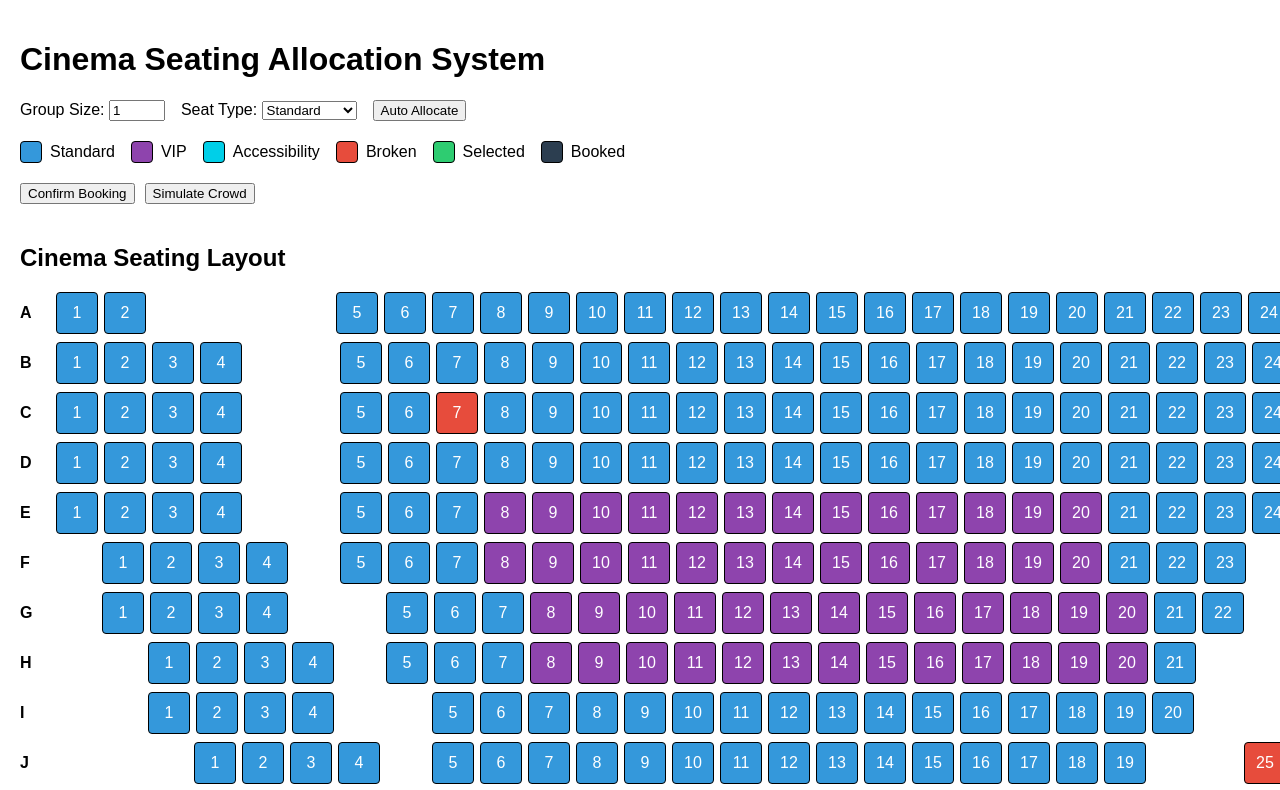
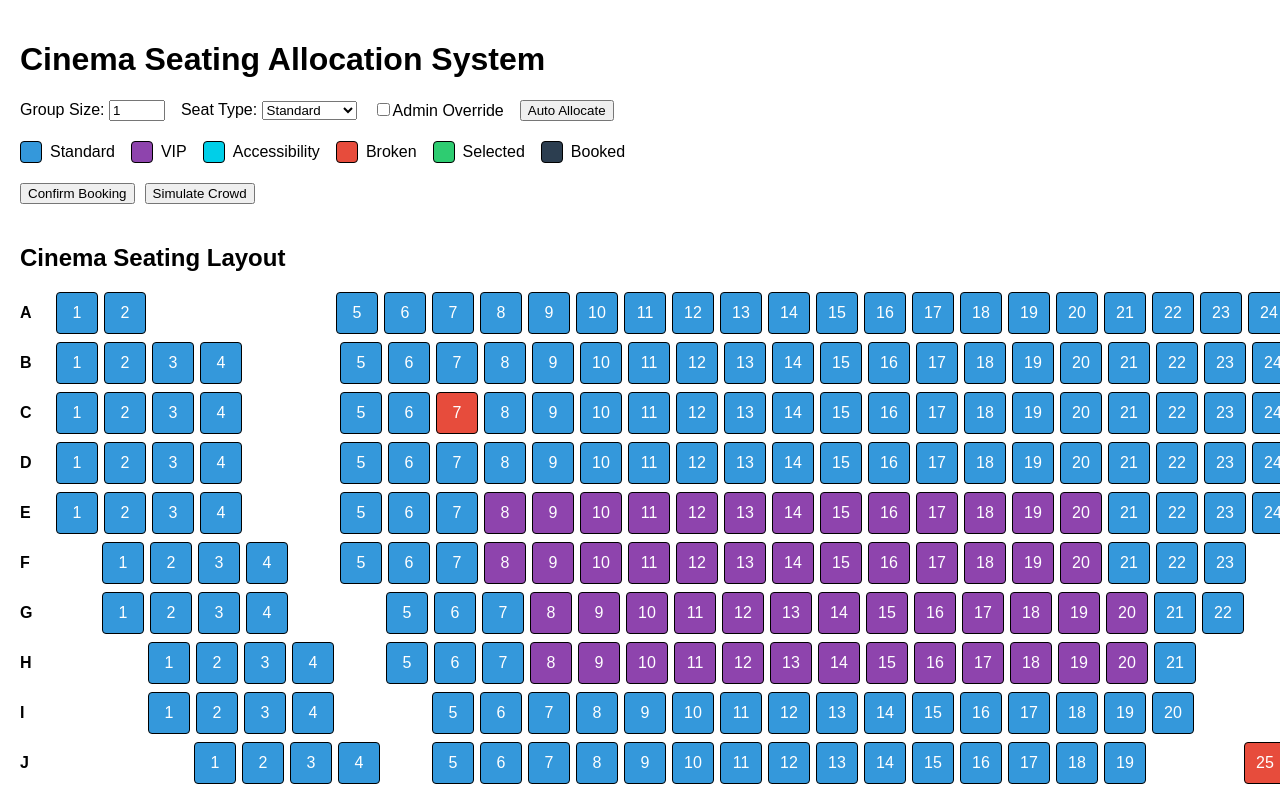
Before and after one commit to ujjwal-27/cinema-seating-system, a React (Vite) app: page / in a window 1280 px wide. Shown: the top 790 px of the page. Built offline with nearby package versions, Linux system fonts and the light colour scheme.

Commit message:
implement admin override feature

```diff
--- a/src/App.tsx
+++ b/src/App.tsx
@@ -49,6 +49,9 @@ function App() {
       SeatType.STANDARD
     );
 
+  const [adminOverride, setAdminOverride] =
+    useState(false);
+
   const handleSeatClick = (seatId: string) => {
     setSeats((currentSeats) =>
       currentSeats.map((seat) => {
@@ -76,7 +79,9 @@ function App() {
 
   const handleAutoAllocate = () => {
     const resetSeats = seats.map((seat) => {
-      if (seat.status === SeatStatus.SELECTED) {
+      if (
+        seat.status === SeatStatus.SELECTED
+      ) {
         return {
           ...seat,
           status: SeatStatus.AVAILABLE,
@@ -86,6 +91,18 @@ function App() {
       return seat;
     });
 
+    let bestBlock: typeof seats = [];
+
+    if (adminOverride) {
+      bestBlock = resetSeats
+        .filter(
+          (seat) =>
+            seat.type === seatType &&
+            seat.status ===
+            SeatStatus.AVAILABLE
+        )
+        .slice(0, groupSize);
+    } else {
       const validBlocks =
         SeatAllocator.findValidSeatBlocks(
           resetSeats,
@@ -93,10 +110,11 @@ function App() {
           seatType
         );
 
-    const bestBlock =
+      bestBlock =
         SeatAllocator.rankSeatBlocks(
           validBlocks
         );
+    }
 
     if (bestBlock.length === 0) {
       alert("No suitable seats available.");
@@ -176,6 +194,10 @@ function App() {
       <ControlPanel
         groupSize={groupSize}
         seatType={seatType}
+        adminOverride={adminOverride}
+        onAdminOverrideChange={
+          setAdminOverride
+        }
         onGroupSizeChange={setGroupSize}
         onSeatTypeChange={setSeatType}
         onAutoAllocate={handleAutoAllocate}
--- a/src/components/ControlPanel.tsx
+++ b/src/components/ControlPanel.tsx
@@ -2,15 +2,31 @@ import { SeatType } from "../models/Seat";
 
 interface ControlPanelProps {
     groupSize: number;
+
     seatType: SeatType;
-    onGroupSizeChange: (size: number) => void;
-    onSeatTypeChange: (type: SeatType) => void;
+
+    adminOverride: boolean;
+
+    onAdminOverrideChange: (
+        value: boolean
+    ) => void;
+
+    onGroupSizeChange: (
+        value: number
+    ) => void;
+
+    onSeatTypeChange: (
+        value: SeatType
+    ) => void;
+
     onAutoAllocate: () => void;
 }
 
 function ControlPanel({
     groupSize,
     seatType,
+    adminOverride,
+    onAdminOverrideChange,
     onGroupSizeChange,
     onSeatTypeChange,
     onAutoAllocate,
@@ -63,6 +79,20 @@ function ControlPanel({
                 </select>
             </div>
 
+            <label>
+                <input
+                    type="checkbox"
+                    checked={adminOverride}
+                    onChange={(e) =>
+                        onAdminOverrideChange(
+                            e.target.checked
+                        )
+                    }
+                />
+
+                Admin Override
+            </label>
+
             <button onClick={onAutoAllocate}>
                 Auto Allocate
             </button>
```
Lines whose indentation alone changed are shown as unchanged.
